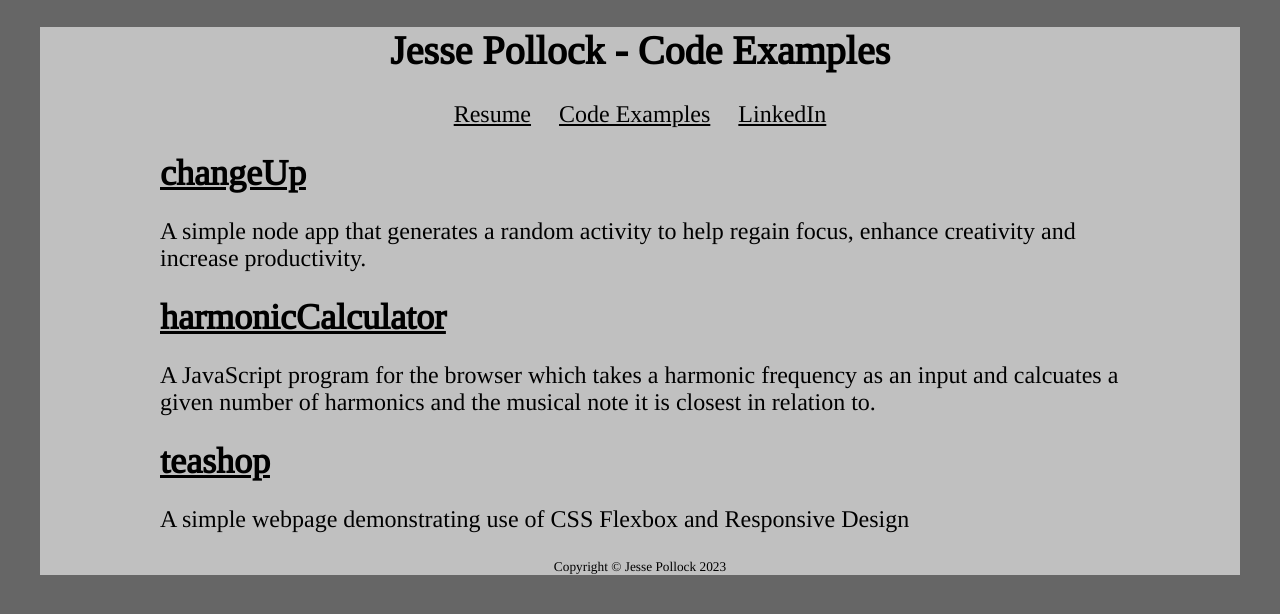
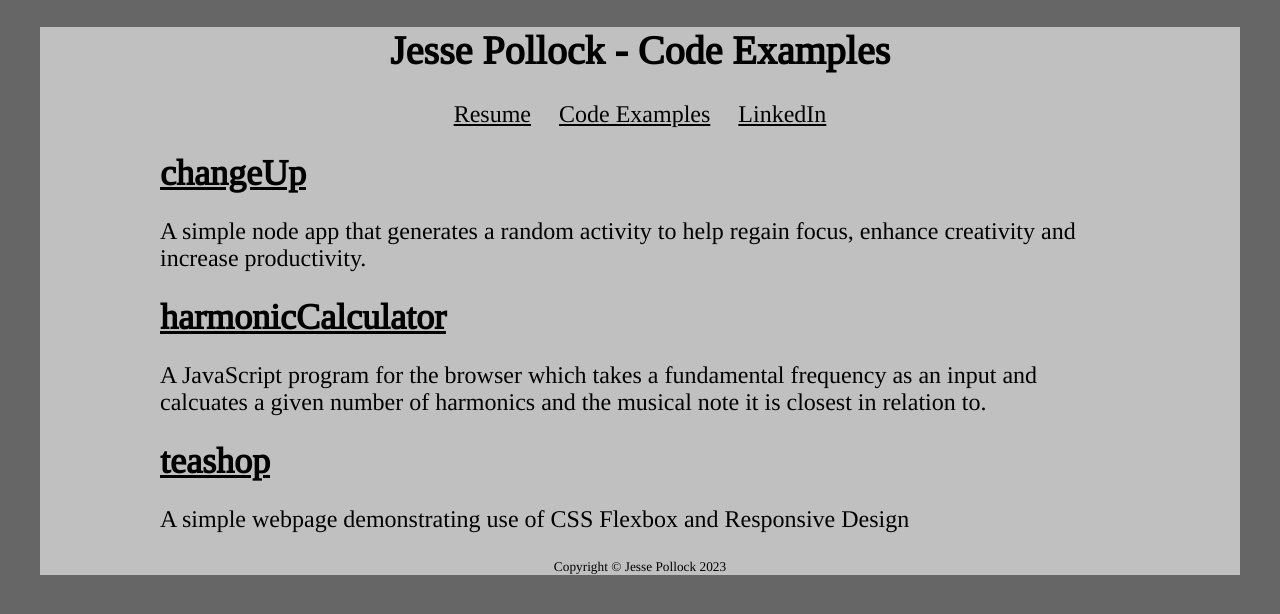
Before and after one commit to jessepollocklives/jessepollocklives.github.io, a plain HTML site: page code-examples.html in a window 1280 px wide. Drawn offline with Linux system fonts and the light colour scheme.

Commit message:
Fix typo in code-examples

```diff
--- a/code-examples.html
+++ b/code-examples.html
@@ -36,7 +36,7 @@
               <h3><a href="https://github.com/jessepollocklives/harmonicCalculator"
                 target="blank">harmonicCalculator</a></h3>
               <p>A JavaScript program for the browser which takes a
-                harmonic frequency as an input and calcuates a given number of
+                fundamental frequency as an input and calcuates a given number of
                 harmonics and the musical note it is closest in relation to.
               </p>
             </li>
```
